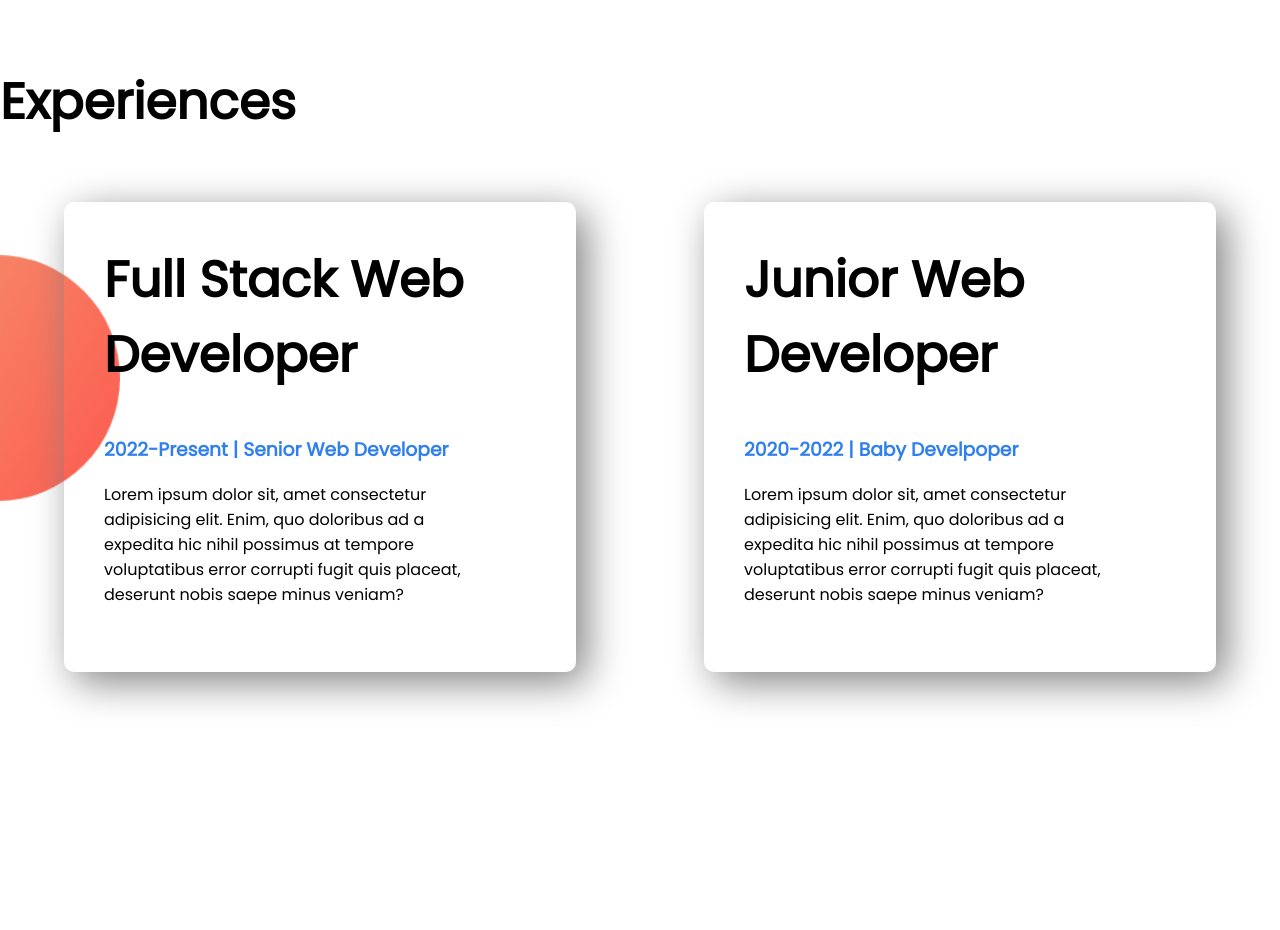
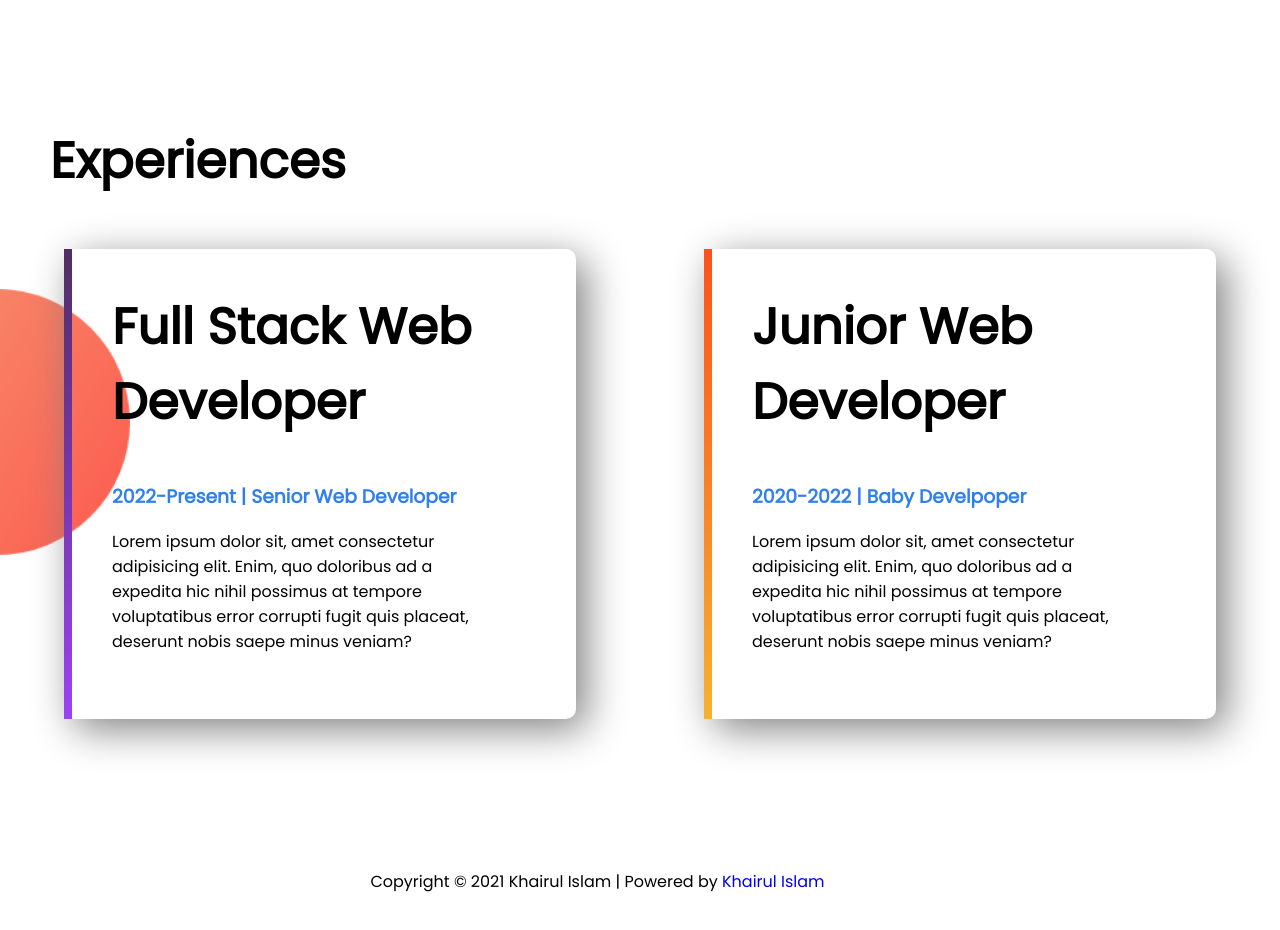
Before and after one commit to prokhairul/portfolio, a plain HTML site: page index.html in a window 1280 px wide. Shown: the part 1560-2490 px from the top of the page. Before the commit the page ends 2407 px from the top, so only its background shows below. Drawn offline with Linux system fonts and the light colour scheme.

Commit message:
final Update

```diff
--- a/index.html
+++ b/index.html
@@ -52,17 +52,16 @@
                 beatae consequuntur reiciendis odit atque? Distinctio vitae consequuntur optio id animi asperiores?
                 Voluptatibus iure nemo quisquam eius dolorum commodi? </p>
 
-            <a class="link-button" target="blank" href="https://www.linkedin.com/in/zealouskhokon/">Download Resume</a>
+            <a class="link-button" target="blank" href="https://khairulislam.com/freelancer/">Download Resume</a>
         </div>
 
     </section>
 
 
-
     <section class="exp">
-        <h1>Experiences</h1>
+        <h1 class="exphead">Experiences</h1>
         <div class="flexcontainer">
-            <div class="half-width">
+            <div id="expborder" class="half-width">
                 <h1>Full Stack Web Developer</h1>
                 <h3 class="title-color">2022-Present | Senior Web Developer</h3>
                 <p>Lorem ipsum dolor sit, amet consectetur adipisicing elit. Enim, quo doloribus ad a expedita hic nihil
@@ -70,7 +69,7 @@
                     veniam?
                 </p>
             </div>
-            <div class="half-width">
+            <div id="expborder1" class="half-width">
                 <h1>Junior Web Developer</h1>
                 <h3 class="title-color">2020-2022 | Baby Develpoper</h3>
                 <p>Lorem ipsum dolor sit, amet consectetur adipisicing elit. Enim, quo doloribus ad a expedita hic nihil
@@ -81,13 +80,11 @@
 
     </section>
 
-
-    <br><br><br><br><br><br><br>
-
-
-
-
-
+    <footer>
+        <p>Copyright © 2021 Khairul Islam | Powered by <a target="_blank" class="footlink"
+                href="https://khairulislam.com/">Khairul
+                Islam</a> </p>
+    </footer> <br><br>
 
 </body>
 
--- a/style.css
+++ b/style.css
@@ -70,23 +70,47 @@ p{
     width: 40%;
     padding-left: 40px;
     box-shadow: 10px 10px 40px gray;
+    margin-right: 5%;
     margin-left: 5%;
-    margin-right: 5%;
     border-radius: 10px;
     padding-bottom: 40px;
-    margin-top: 20px;
-
 }
 
 .exp{
     background-image: url(img/exp-bg.png);
     background-repeat: no-repeat;
     background-position: left;
-    background-position-y: 190px;
-    background-size: 120px;
-
+    background-position-y: 165px;
+    background-size: 130px;
 }
 
+#expborder1{
+   border-left: 8px solid;
+   border-image: linear-gradient(#fc4a1a, #f7b733);
+   border-image-slice: 30;
+}
 
+#expborder{
+    border-left: 8px solid;
+   border-image: linear-gradient(#4c2c58, #a044ff);
+   border-image-slice: 30;
+}
+
+footer{
+    margin-top: 150px;
+}
+
+footer p{
+    text-align: center;
+    font-weight: 200;
+}
+
+.exphead{
+    margin: 100px 0px 50px 50px;
+    text-align: left;
+}
+.footlink{
+    text-decoration: none;
+}
 
 /* 2nd Page Design End */
```
